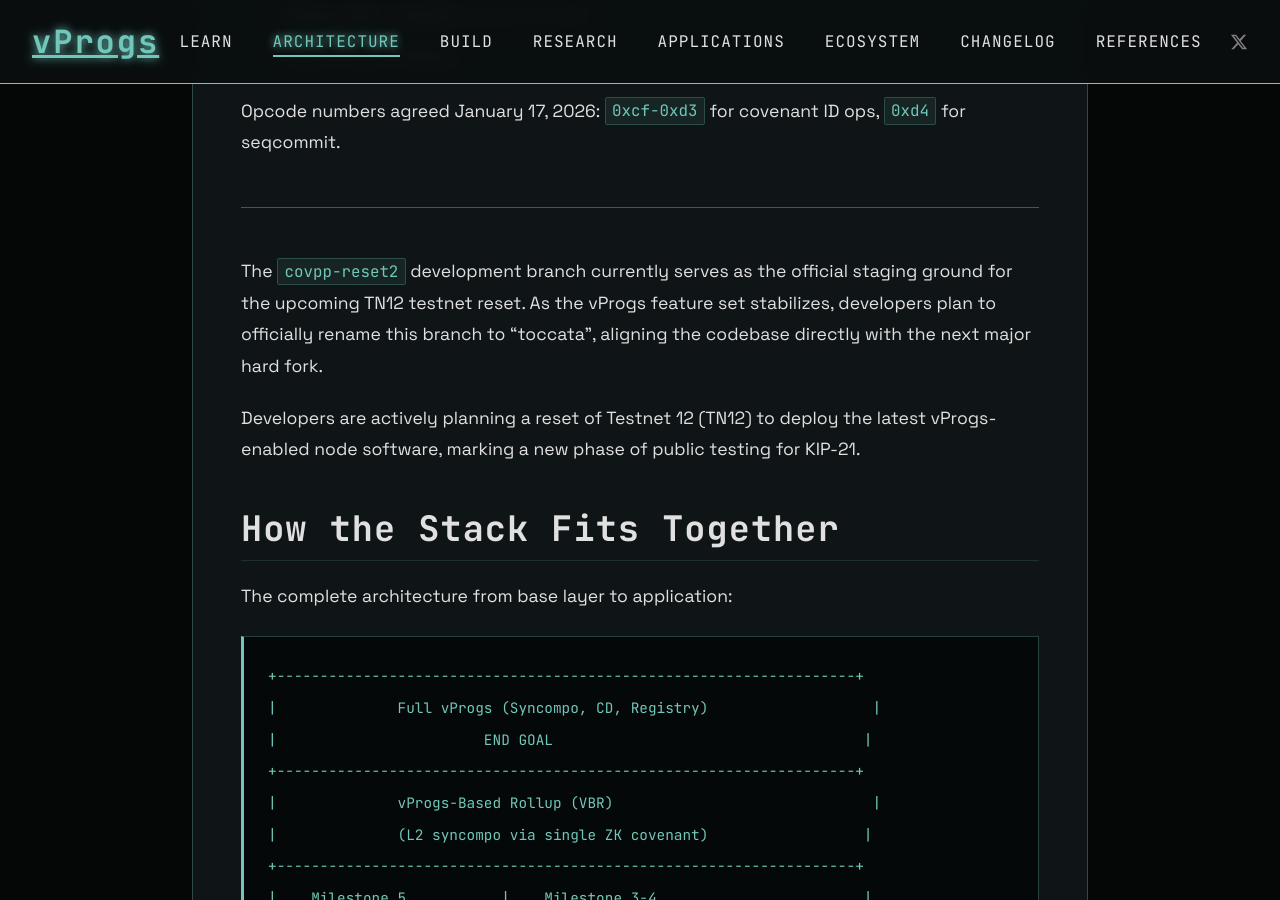
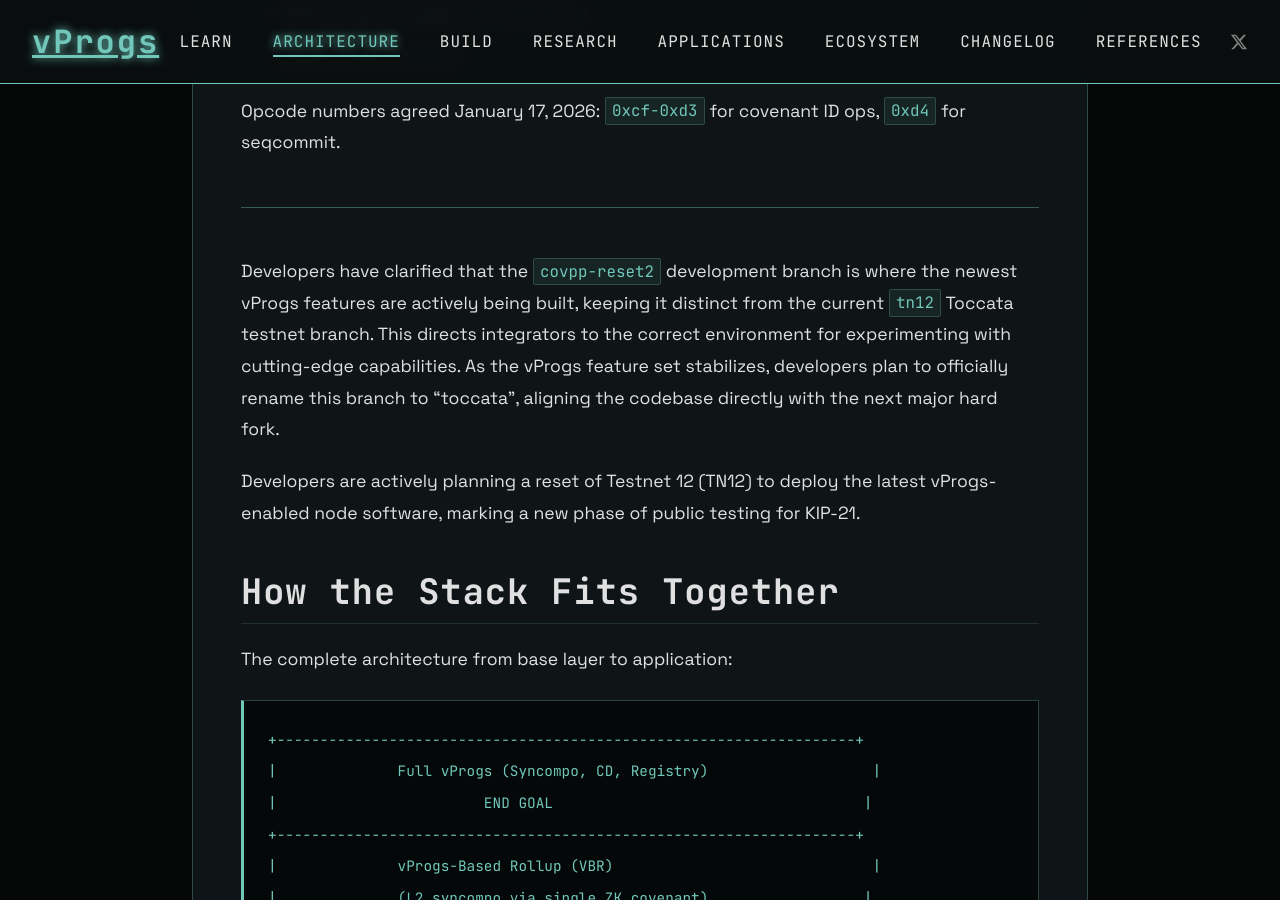
Before and after one commit to creative-inference/vprogs.xyz, a Jekyll site: the page built from architecture/covenants.md, in a window 1280 px wide and 900 px high, scrolled down 18021 px. Built offline with Jekyll 4.4.1, drawn with Linux system fonts in a browser that asks for light colours.

Commit message:
Clarify branch usage for bleeding-edge vProgs testing [auto]

```diff
--- a/architecture/covenants.md
+++ b/architecture/covenants.md
@@ -476,7 +476,7 @@ Opcode numbers agreed January 17, 2026: `0xcf-0xd3` for covenant ID ops, `0xd4`
 
 
 
-The `covpp-reset2` development branch currently serves as the official staging ground for the upcoming TN12 testnet reset. As the vProgs feature set stabilizes, developers plan to officially rename this branch to "toccata", aligning the codebase directly with the next major hard fork.
+Developers have clarified that the `covpp-reset2` development branch is where the newest vProgs features are actively being built, keeping it distinct from the current `tn12` Toccata testnet branch. This directs integrators to the correct environment for experimenting with cutting-edge capabilities. As the vProgs feature set stabilizes, developers plan to officially rename this branch to "toccata", aligning the codebase directly with the next major hard fork.
 
 
 
```
